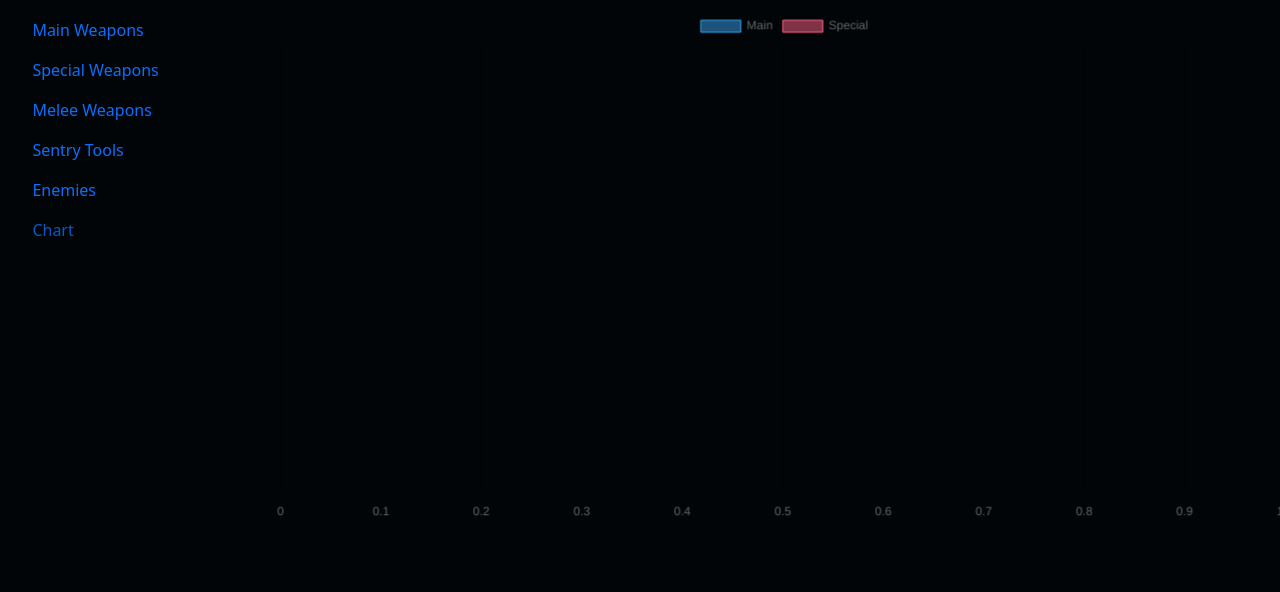
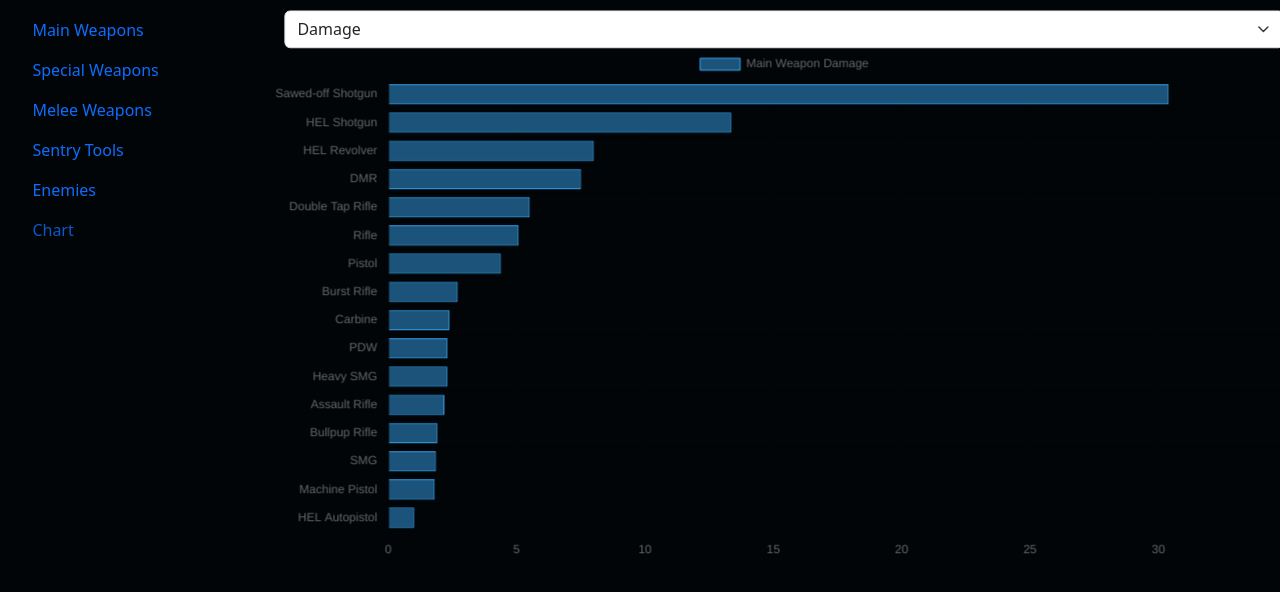
Before and after one commit to SimplyNate/gtfo-stats, a Vue app: page / in a window 1280 px wide. Both pictures are taken after a click on the button "Chart". Shown: the top 592 px of the page. Built offline with nearby package versions, Linux system fonts and the light colour scheme.

Commit message:
Fix Chart integration, add sorting and dynamic change of charted values

```diff
--- a/src/components/BarChart.vue
+++ b/src/components/BarChart.vue
@@ -1,9 +1,10 @@
 <script setup lang="ts">
-import { onMounted, computed } from 'vue';
+import { onMounted, computed, watch } from 'vue';
 import Chart from 'chart.js/auto';
 
 const props = defineProps({
     datasets: Array,
+    labels: Array,
 });
 
 const baseDataset = {
@@ -24,11 +25,14 @@ const ds = computed(() => {
     return vals;
 });
 
+let chart: Chart;
+
 onMounted(() => {
     const ctx = <HTMLCanvasElement>document.getElementById('mainChart');
-    new Chart(ctx, {
+    chart = new Chart(ctx, {
         type: 'bar',
         data: {
+            labels: props.labels,
             // @ts-ignore
             datasets: ds.value,
         },
@@ -42,6 +46,12 @@ onMounted(() => {
         },
     });
 });
+watch(props, () => {
+    chart.data.labels = props.labels;
+    // @ts-ignore
+    chart.data.datasets = props.datasets;
+    chart.update();
+});
 </script>
 
 <template>
--- a/src/pages/WeaponChart.vue
+++ b/src/pages/WeaponChart.vue
@@ -1,39 +1,49 @@
 <script setup lang="ts">
 import BarChart from '../components/BarChart.vue';
 import mainWeapons from '../data/mainWeapons';
-import special from '../data/special';
-import { ref } from 'vue';
+import { ref, computed } from 'vue';
 
-const mainDataset = {
-    label: 'Main',
-    data: [],
-};
-const specialDataset = {
-    label: 'Special',
-    data: [],
-};
-for (const mainWeapon of mainWeapons) {
-    mainDataset.data.push({
-        x: mainWeapon.Type,
-        y: mainWeapon.Damage,
-    });
-}
-for (const spec of special) {
-    specialDataset.data.push({
-        x: spec.Type,
-        y: spec.Damage,
-    });
-}
+const validKeys = [
+    'Damage',
+    'Max Ammo',
+    'Magazine Size',
+    'Precision Damage',
+    'Stagger Multiplier',
+    'Damage Per Mag',
+    'Precision Per Mag',
+    'Headshot Damage',
+    'Reload Time (s)',
+    'Range (m)',
+    'Rate of Fire'
+];
+const key = ref('Damage');
 
-const datasets = ref([
-    mainDataset,
-    specialDataset,
-]);
+const barData = computed(() => {
+    const labels = [];
+    const mainDataset = {
+        label: `Main Weapon ${key.value}`,
+        data: [],
+    };
+    const sortedWeapons = [ ...mainWeapons ];
+    sortedWeapons.sort((a, b) => <number>b[key.value] - <number>a[key.value]);
+    for (const mainWeapon of sortedWeapons) {
+        labels.push(mainWeapon.Type);
+        // @ts-ignore
+        mainDataset.data.push(mainWeapon[key.value]);
+    }
+    return {dataset: [mainDataset], labels};
+});
+
 
 </script>
 
 <template>
-    <bar-chart :datasets="datasets" />
+    <div class="container">
+        <select class="form-select" v-model="key">
+            <option v-for="key of validKeys" :key="key">{{ key }}</option>
+        </select>
+    </div>
+    <bar-chart :datasets="barData.dataset" :labels="barData.labels" />
 </template>
 
 <style scoped>
```
